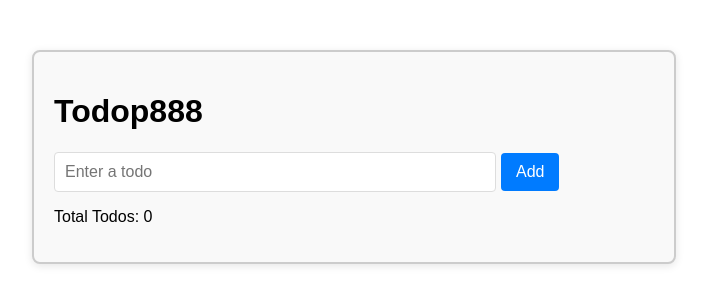
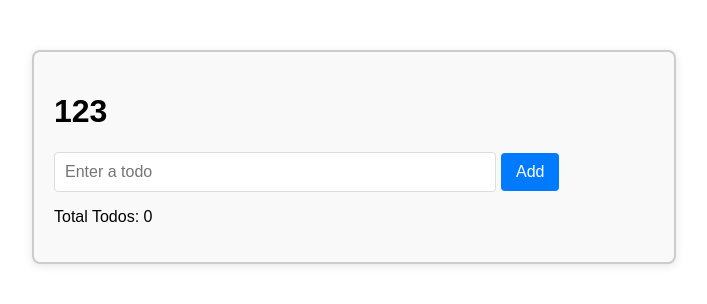
Before and after one commit to Kazu81/ToDoAppProject, a React (Vite) app: page / in a window 1280 px wide. Shown: the top 304 px of the page, without its empty margins (286-993 px from the left). Built offline with nearby package versions, Linux system fonts and the light colour scheme.

Commit message:
Updated main.jsx 2

```diff
--- a/src/main.jsx
+++ b/src/main.jsx
@@ -122,7 +122,7 @@ const App = () => {
 
   return (
     <div style={styles.container}>
-      <h1>Todop888</h1>
+      <h1>123</h1>
       <div>
         <input
           type="text"
```
